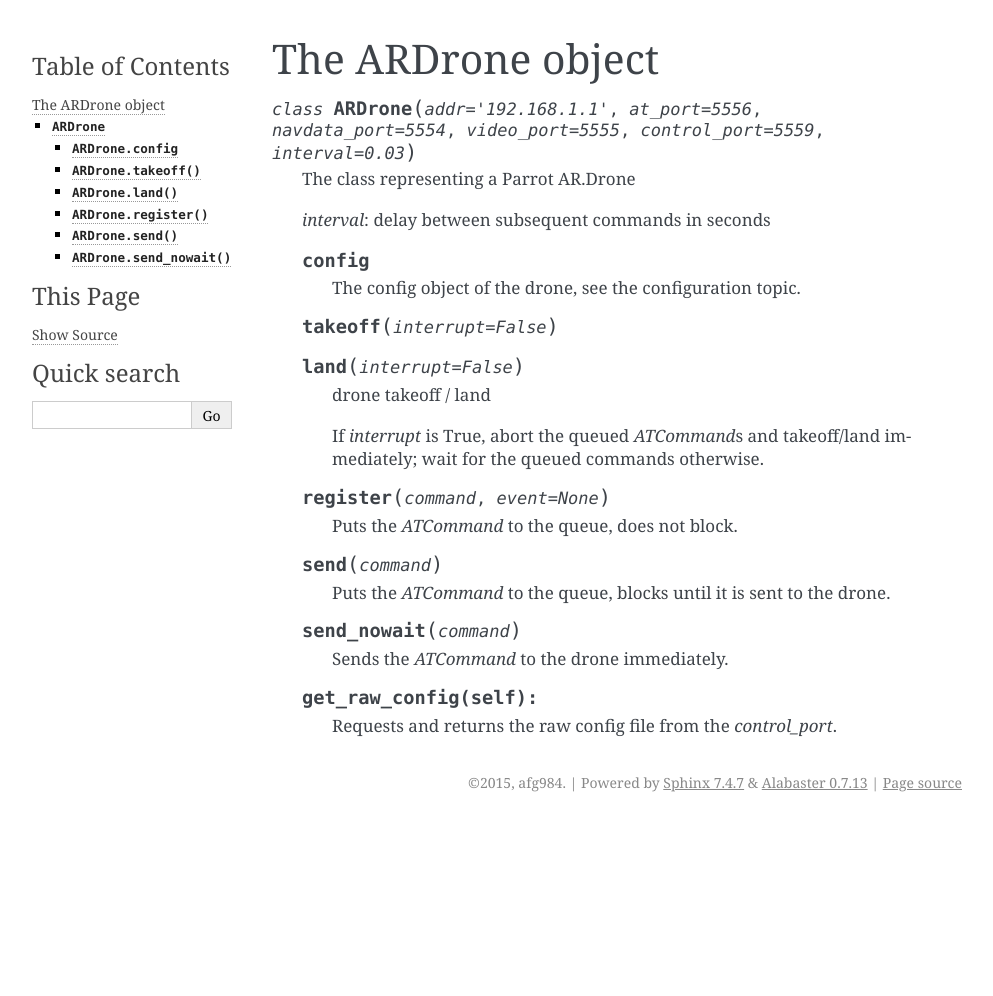
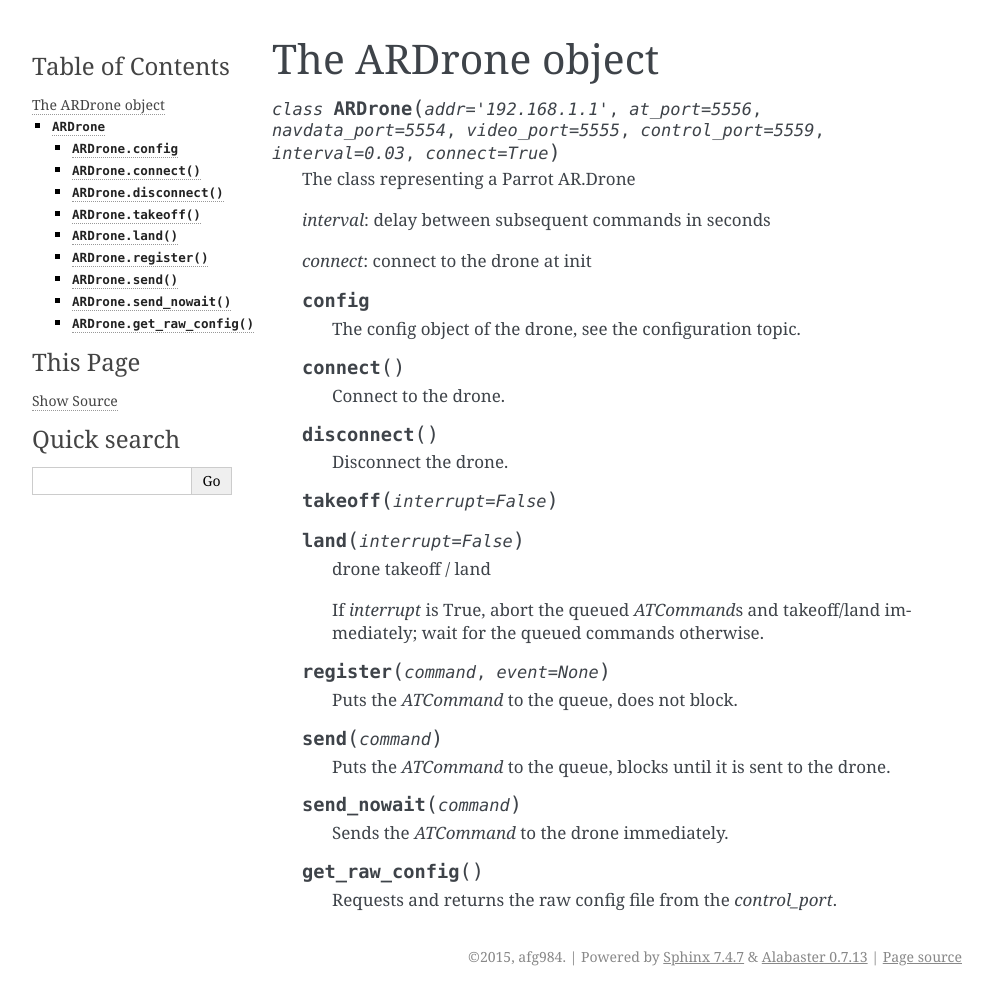
Before and after one commit to afq984/pyardrone, a Sphinx documentation site: the page built from docs/ardrone.rst, in a window 1280 px wide. Shown: the whole page, without its empty margins (148-1141 px from the left). Built offline with Sphinx 7.4.7, drawn with Linux system fonts in a browser that asks for light colours; before the commit the page ends 900 px from its top, so only the background shows below that.

Commit message:
update docs

```diff
--- a/docs/ardrone.rst
+++ b/docs/ardrone.rst
@@ -1,15 +1,25 @@
 The ARDrone object
 ==================
 
-.. class:: ARDrone(addr='192.168.1.1', at_port=5556, navdata_port=5554, video_port=5555, control_port=5559, interval=0.03)
+.. class:: ARDrone(addr='192.168.1.1', at_port=5556, navdata_port=5554, video_port=5555, control_port=5559, interval=0.03, connect=True)
 
     The class representing a Parrot AR.Drone
 
     *interval*: delay between subsequent commands in seconds
 
+    *connect*: connect to the drone at init
+
     .. attribute:: config
 
         The config object of the drone, see the configuration topic.
+
+    .. method:: connect()
+
+        Connect to the drone.
+
+    .. method:: disconnect()
+
+        Disconnect the drone.
 
     .. method:: takeoff(interrupt=False)
 
@@ -31,6 +41,6 @@
 
         Sends the *ATCommand* to the drone immediately.
 
-    .. method:: get_raw_config(self):
+    .. method:: get_raw_config()
 
         Requests and returns the raw config file from the *control_port*.
```
